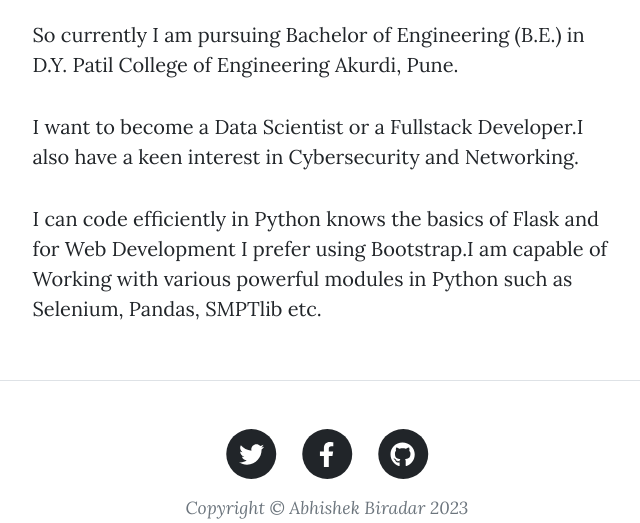
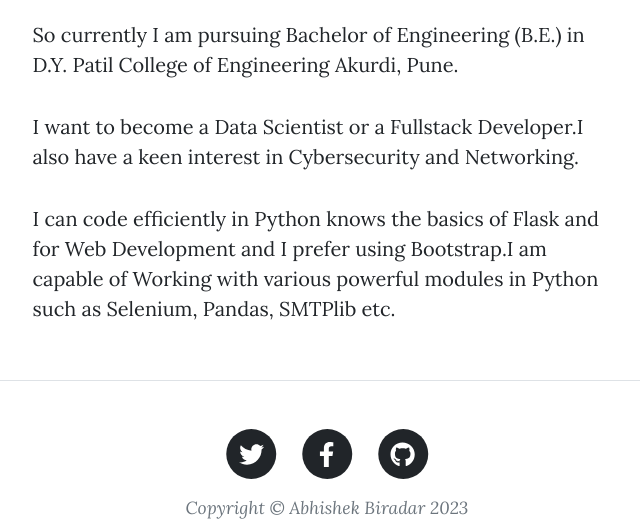
Before and after one commit to Aabi0207/BlogWebsite, a Flask app: page /about in a window 1280 px wide. Shown: the part 592-1115 px from the top of the page, without its empty margins (313-953 px from the left). Run offline with Flask 3, Linux system fonts and the light colour scheme; some libraries are stand-ins or nearby versions.

Commit message:
Changed the about section

```diff
--- a/templates/about.html
+++ b/templates/about.html
@@ -23,7 +23,7 @@
                     <div class="col-md-10 col-lg-8 col-xl-7">
                         <p>So currently I am pursuing Bachelor of Engineering (B.E.) in D.Y. Patil College of Engineering Akurdi, Pune.</p>
                         <p>I want to become a Data Scientist or a Fullstack Developer.I also have a keen interest in Cybersecurity and Networking.</p>
-                        <p>I can code efficiently in Python knows the basics of Flask and for Web Development I prefer using Bootstrap.I am capable of Working with various powerful modules in Python such as Selenium, Pandas, SMPTlib etc.</p>
+                        <p>I can code efficiently in Python knows the basics of Flask and for Web Development and I prefer using Bootstrap.I am capable of Working with various powerful modules in Python such as Selenium, Pandas, SMTPlib etc.</p>
 
                     </div>
                 </div>
```
